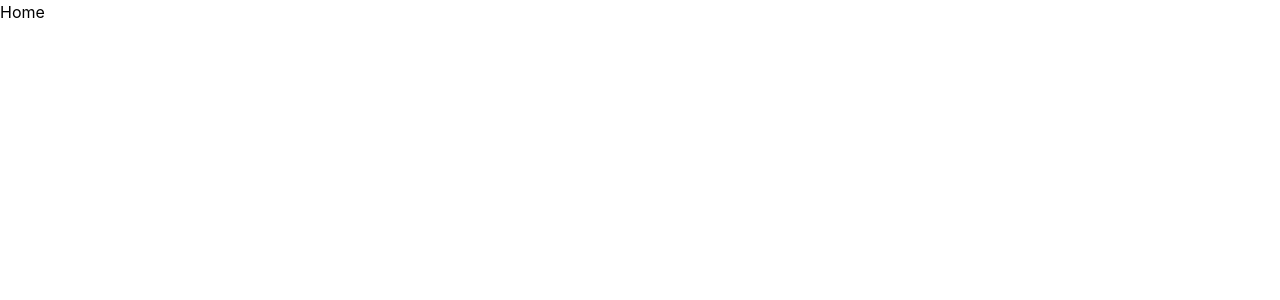
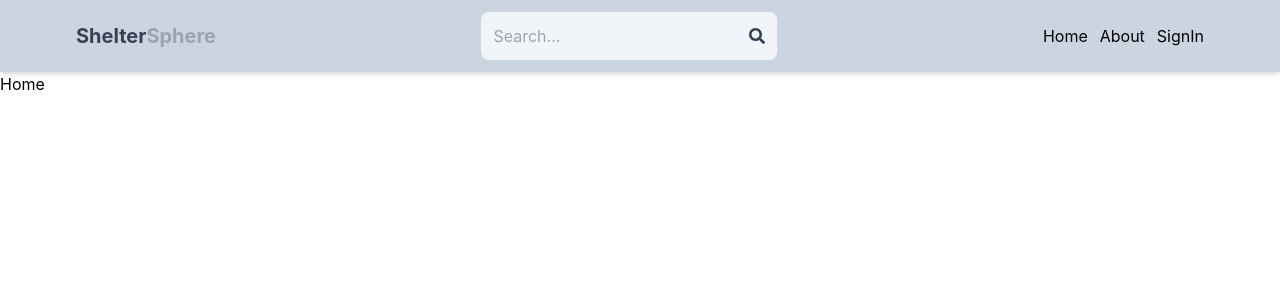
Before and after one commit to mishra-gaurav-04/ShelterSphere, a React (Create React App) app in the folder client/: page / in a window 1280 px wide. Shown: the top 300 px of the page. Built offline with nearby package versions, Linux system fonts and the light colour scheme.

Commit message:
added header component

```diff
--- a/client/package.json
+++ b/client/package.json
@@ -9,6 +9,7 @@
     "axios": "^1.6.0",
     "react": "^18.2.0",
     "react-dom": "^18.2.0",
+    "react-icons": "^4.11.0",
     "react-router-dom": "^6.17.0",
     "react-scripts": "5.0.1",
     "web-vitals": "^2.1.4"
--- a/client/src/App.js
+++ b/client/src/App.js
@@ -5,10 +5,12 @@
 import Home from './pages/Home'
 import SignIn from './pages/SignIn'
 import SignOut from './pages/SignOut'
+import Header from './components/Header';
 
 const App = () => {
   return (
     <BrowserRouter>
+      <Header/>
       <Routes>
         <Route path='/' element={<Home/>}/>
         <Route path='/about' element={<About/>}/>
--- /dev/null
+++ b/client/src/components/Header.jsx
@@ -0,0 +1,29 @@
+import React from 'react'
+import {FaSearch} from 'react-icons/fa';
+import {Link} from 'react-router-dom';
+
+const Header = () => {
+  return (
+    <header className='bg-slate-300 shadow-md'>
+       <div className='flex justify-between items-center max-w-6xl mx-auto p-3'>
+            <Link to="/">
+                <h1 className='text-sm sm:text-xl flex flex-wrap'>
+                    <span className='font-bold text-gray-700'>Shelter</span>
+                    <span className='font-bold text-gray-400'>Sphere</span>
+                </h1>
+            </Link>
+            <form action="" className='bg-slate-100 p-3 rounded-lg flex items-center'>
+                <input type="text" placeholder='Search...' className='bg-transparent focus:outline-none w-24 sm:w-64'/>
+                <FaSearch className='text-slate-700'/>
+            </form>
+           <div className='flex gap-3'>
+                <Link className='hover:text-blue-800 hidden sm:inline' to='/'>Home</Link>
+                <Link className='hover:text-blue-800 hidden sm:inline' to='/about'>About</Link>
+                <Link className='hover:text-blue-800 hidden sm:inline' to='/sign-in'>SignIn</Link>
+           </div>
+       </div>
+    </header>
+  )
+}
+
+export default Header
```
Also changed, not shown: 1 other file (tests, documents, lock files or other folders).
